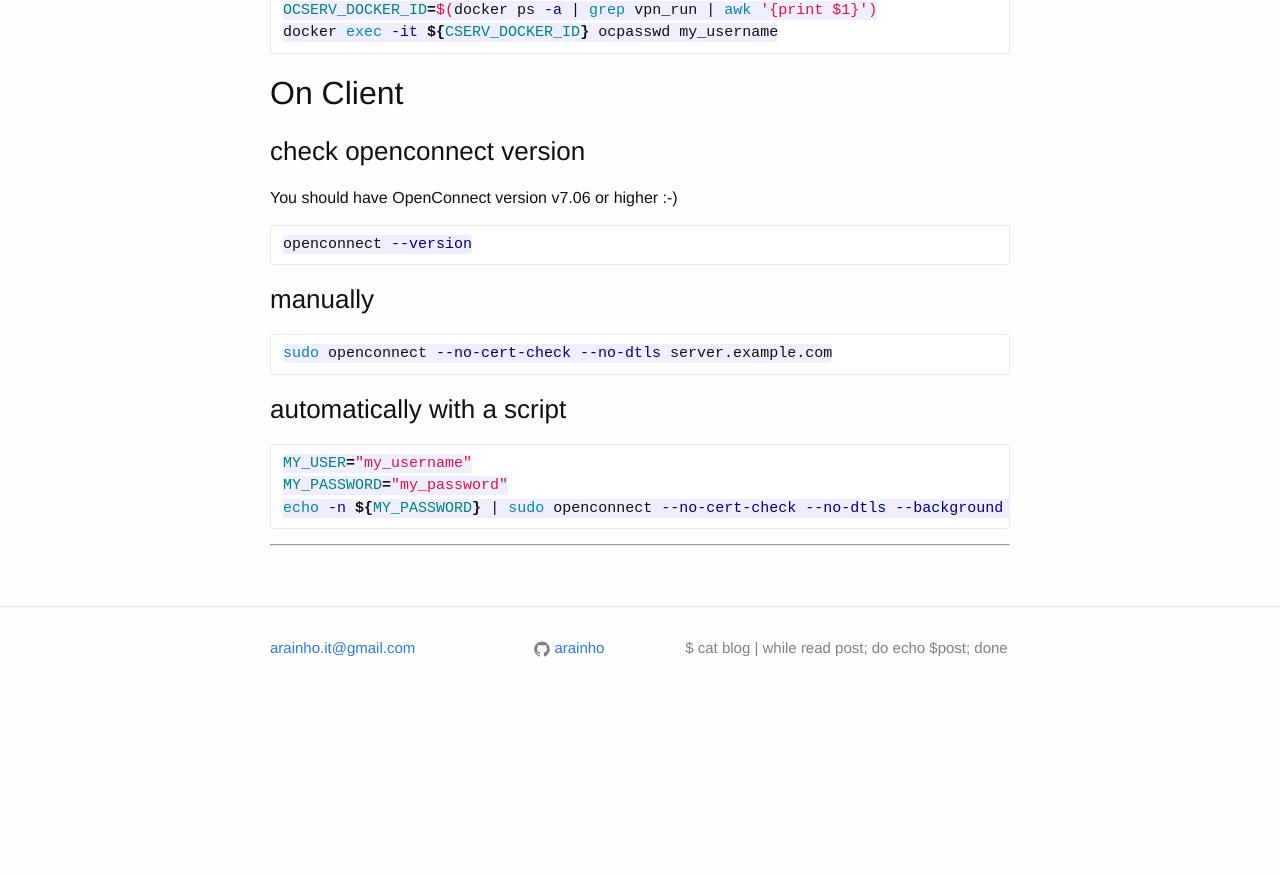
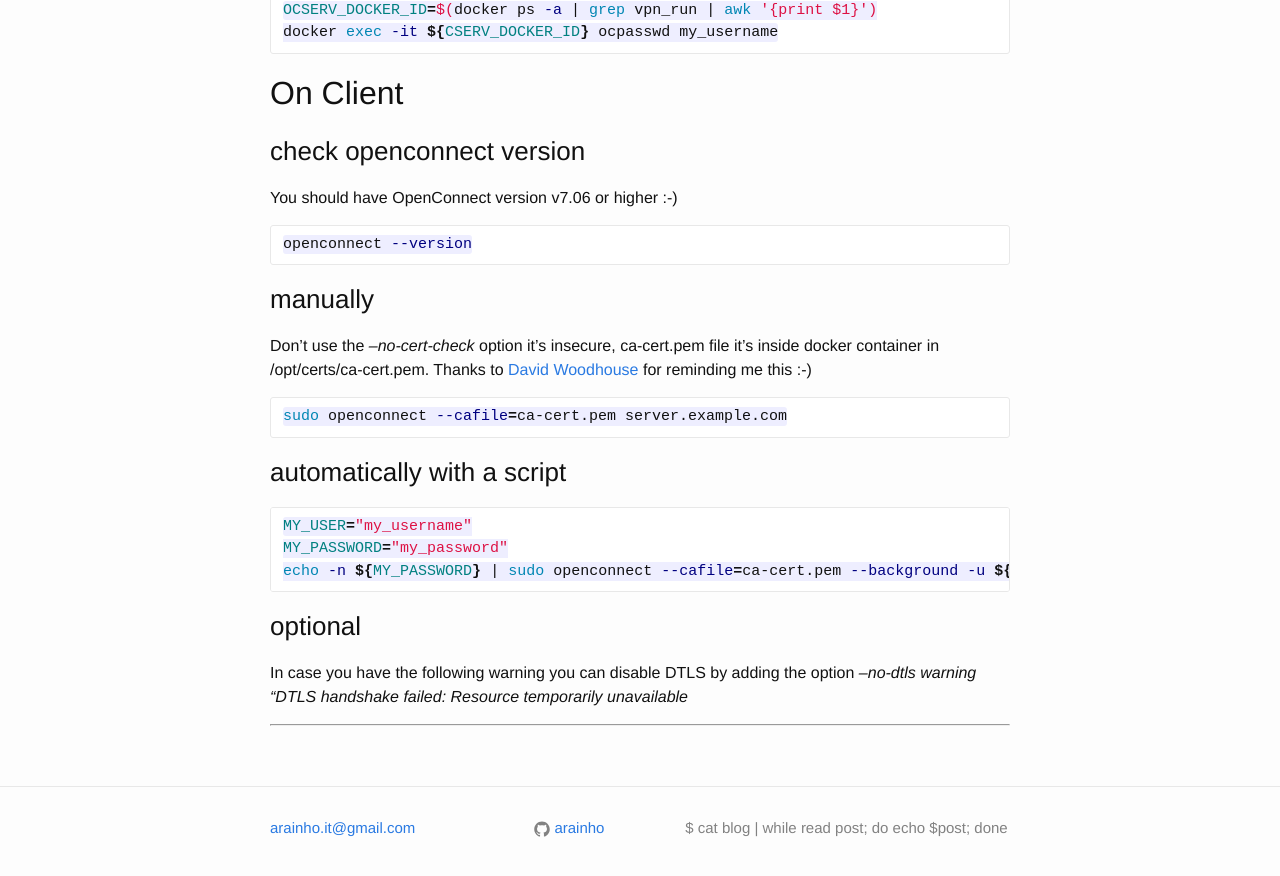
Before and after one commit to arainho/arainho.github.io, a Jekyll site: the page built from _posts/2016-05-19-ocserv-on-docker-container.md, in a window 1280 px wide and 900 px high, scrolled down 1537 px. Shown: the top 876 px of the window. Built offline with Jekyll 4.4.1, drawn with Linux system fonts in a browser that asks for light colours; comment, search, counter and statistics services are not loaded; before the commit the page ends 2257 px from its top, so only the background shows below that.

Commit message:
use '--cafile' instead of '--no-cert-check' and remove option '--no-dtls'

````diff
--- a/_posts/2016-05-19-ocserv-on-docker-container.md
+++ b/_posts/2016-05-19-ocserv-on-docker-container.md
@@ -76,9 +76,11 @@ openconnect --version
 ```
 
 ### manually
+Don't use the _--no-cert-check_ option it's insecure, ca-cert.pem file it's inside docker container in /opt/certs/ca-cert.pem.
+Thanks to [David Woodhouse] for reminding me this :-)
 
 ```sh
-sudo openconnect --no-cert-check --no-dtls server.example.com
+sudo openconnect --cafile=ca-cert.pem server.example.com
 ```
 
 ### automatically with a script
@@ -86,8 +88,13 @@ sudo openconnect --no-cert-check --no-dtls server.example.com
 ```sh
 MY_USER="my_username"
 MY_PASSWORD="my_password"
-echo -n ${MY_PASSWORD} | sudo openconnect --no-cert-check --no-dtls --background -u ${MY_USER} --passwd-on-stdin server.example.com
+echo -n ${MY_PASSWORD} | sudo openconnect --cafile=ca-cert.pem --background -u ${MY_USER} --passwd-on-stdin server.example.com
 ```
+
+### optional
+In case you have the following warning you can disable DTLS by adding the option _--no-dtls_
+_warning "DTLS handshake failed: Resource temporarily unavailable_
 
 ---
 [wppurking/ocserv-docker]: https://github.com/wppurking/ocserv-docker.git
+[David Woodhouse]: https://disqus.com/by/david_woodhouse/
````
